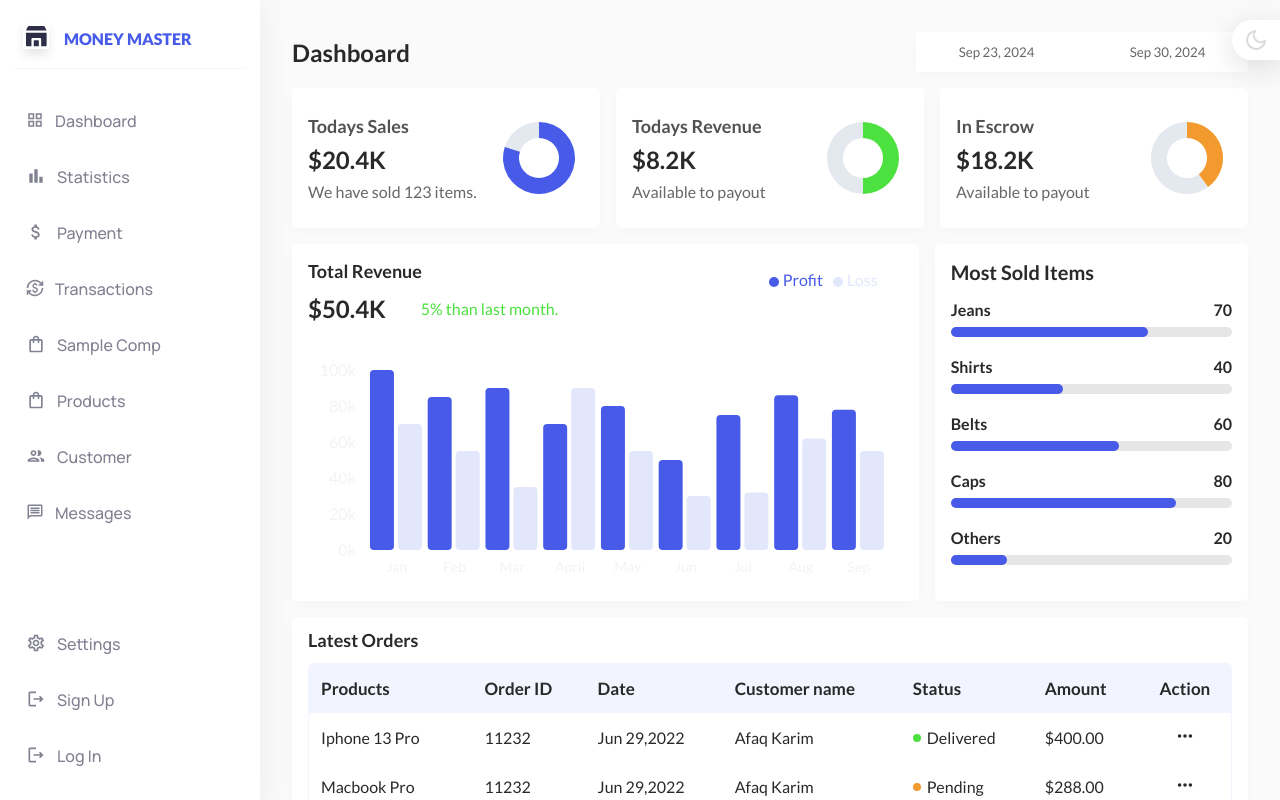
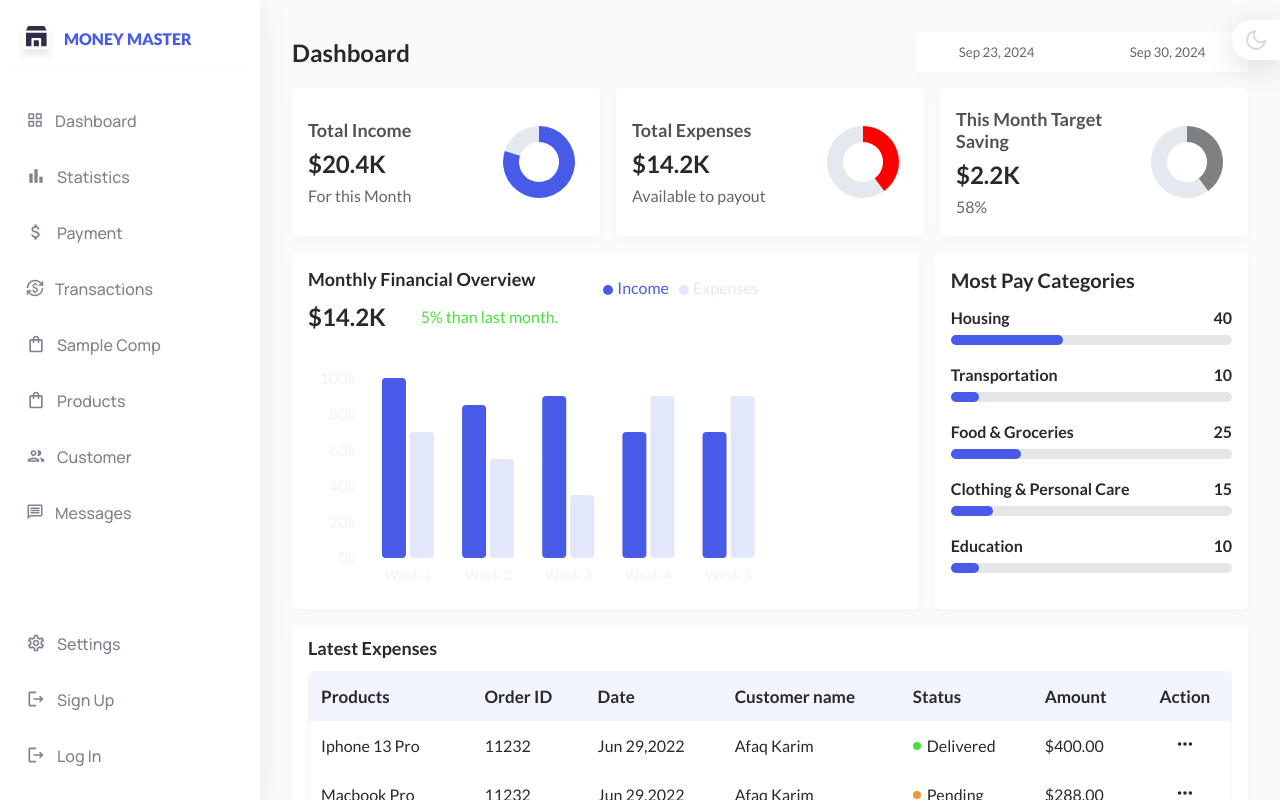
Before and after one commit to dinethdf/Money-Master_Web_wizard_UI, a React (Vite) app: page / in a window 1280 px wide. Shown: the top 800 px of the page. Built offline with nearby package versions, Linux system fonts and the light colour scheme; some icons are missing; what chance would draw is missing.

Commit message:
Ui changes

```diff
--- a/package.json
+++ b/package.json
@@ -17,6 +17,7 @@
     "@mui/x-charts": "^7.17.0",
     "@mui/x-data-grid": "^7.18.0",
     "@mui/x-date-pickers": "^7.18.0",
+    "axios": "^1.7.7",
     "chance": "^1.1.12",
     "date-fns": "^3.1.0",
     "dayjs": "^1.11.13",
--- a/src/common/autoFill/AutoFill.jsx
+++ b/src/common/autoFill/AutoFill.jsx
@@ -97,7 +97,7 @@ const filter = createFilterOptions();
         }}
         sx={{ width: 300 }}
         freeSolo
-        renderInput={(params) => <TextField {...params} label="Free solo dialog" />}
+        renderInput={(params) => <TextField {...params} label="Expences Category" />}
       />
       <Dialog open={open} onClose={handleClose}>
         <form onSubmit={handleSubmit}>
@@ -149,11 +149,11 @@ const filter = createFilterOptions();
 export default AutoFill;
 // Top 100 films as rated by IMDb users. http://www.imdb.com/chart/top
 const top100Films = [
-  { title: 'The Shawshank Redemption', year: 1994 },
-  { title: 'The Godfather', year: 1972 },
-  { title: 'The Godfather: Part II', year: 1974 },
-  { title: 'The Dark Knight', year: 2008 },
-  { title: '12 Angry Men', year: 1957 },
-  { title: "Schindler's List", year: 1993 },
-  { title: 'Pulp Fiction', year: 1994 },
+  { title: 'Housing', year: 1994 },
+  { title: 'Transportation ', year: 1972 },
+  { title: 'Food & Groceries', year: 1974 },
+  { title: 'Insurance', year: 2008 },
+  { title: 'Healthcare ', year: 1957 },
+  { title: "Education ", year: 1993 },
+  { title: 'Savings & Investments', year: 1994 },
 ];
--- a/src/components/dashboard/areaCards/AreaCards.jsx
+++ b/src/components/dashboard/areaCards/AreaCards.jsx
@@ -8,27 +8,27 @@ const AreaCards = () => {
         colors={["#e4e8ef", "#475be8"]}
         percentFillValue={80}
         cardInfo={{
-          title: "Todays Sales",
+          title: "Total Income",
           value: "$20.4K",
-          text: "We have sold 123 items.",
+          text: "For this Month",
         }}
       />
       <AreaCard
-        colors={["#e4e8ef", "#4ce13f"]}
-        percentFillValue={50}
+        colors={["#e4e8ef", "red"]}
+        percentFillValue={40}
         cardInfo={{
-          title: "Todays Revenue",
-          value: "$8.2K",
+          title: "Total Expenses",
+          value: "$14.2K",
           text: "Available to payout",
         }}
       />
       <AreaCard
-        colors={["#e4e8ef", "#f29a2e"]}
+        colors={["#e4e8ef", "gray"]}
         percentFillValue={40}
         cardInfo={{
-          title: "In Escrow",
-          value: "$18.2K",
-          text: "Available to payout",
+          title: "This Month Target Saving",
+          value: "$2.2K",
+          text: "58%",
         }}
       />
     </section>
--- a/src/components/dashboard/areaCharts/AreaBarChart.jsx
+++ b/src/components/dashboard/areaCharts/AreaBarChart.jsx
@@ -15,49 +15,29 @@ import "./AreaCharts.scss";
 
 const data = [
   {
-    month: "Jan",
-    loss: 70,
-    profit: 100,
+    week: "Week 1",
+    expenses: 70,
+    income: 100,
   },
   {
-    month: "Feb",
-    loss: 55,
-    profit: 85,
+    week: "Week 2",
+    expenses: 55,
+    income: 85,
   },
   {
-    month: "Mar",
-    loss: 35,
-    profit: 90,
+    week: "Week 3",
+    expenses: 35,
+    income: 90,
   },
   {
-    month: "April",
-    loss: 90,
-    profit: 70,
+    week: "Week 4",
+    expenses: 90,
+    income: 70,
   },
   {
-    month: "May",
-    loss: 55,
-    profit: 80,
-  },
-  {
-    month: "Jun",
-    loss: 30,
-    profit: 50,
-  },
-  {
-    month: "Jul",
-    loss: 32,
-    profit: 75,
-  },
-  {
-    month: "Aug",
-    loss: 62,
-    profit: 86,
-  },
-  {
-    month: "Sep",
-    loss: 55,
-    profit: 78,
+    week: "Week 5",
+    expenses: 90,
+    income: 70,
   },
 ];
 
@@ -79,9 +59,9 @@ const AreaBarChart = () => {
   return (
     <div className="bar-chart">
       <div className="bar-chart-info">
-        <h5 className="bar-chart-title">Total Revenue</h5>
+        <h5 className="bar-chart-title">Monthly Financial Overview</h5>
         <div className="chart-info-data">
-          <div className="info-data-value">$50.4K</div>
+          <div className="info-data-value">$14.2K</div>
           <div className="info-data-text">
             <FaArrowUpLong />
             <p>5% than last month.</p>
@@ -89,7 +69,7 @@ const AreaBarChart = () => {
         </div>
       </div>
       <div className="bar-chart-wrapper">
-        <ResponsiveContainer width="100%" height="100%">
+        <ResponsiveContainer width="80%" height="100%">
           <BarChart
             width={500}
             height={200}
@@ -103,7 +83,7 @@ const AreaBarChart = () => {
           >
             <XAxis
               padding={{ left: 10 }}
-              dataKey="month"
+              dataKey="week"
               tickSize={0}
               axisLine={false}
               tick={{
@@ -133,7 +113,7 @@ const AreaBarChart = () => {
               formatter={formatLegendValue}
             />
             <Bar
-              dataKey="profit"
+              dataKey="income"
               fill="#475be8"
               activeBar={false}
               isAnimationActive={false}
@@ -141,7 +121,7 @@ const AreaBarChart = () => {
               radius={[4, 4, 4, 4]}
             />
             <Bar
-              dataKey="loss"
+              dataKey="expenses"
               fill="#e3e7fc"
               activeBar={false}
               isAnimationActive={false}
--- a/src/components/dashboard/areaCharts/AreaProgressChart.jsx
+++ b/src/components/dashboard/areaCharts/AreaProgressChart.jsx
@@ -1,28 +1,28 @@
 const data = [
   {
     id: 1,
-    name: "Jeans",
-    percentValues: 70,
+    name: "Housing ",
+    percentValues: 40,
   },
   {
     id: 2,
-    name: "Shirts",
-    percentValues: 40,
+    name: "Transportation ",
+    percentValues: 10,
   },
   {
     id: 3,
-    name: "Belts",
-    percentValues: 60,
+    name: "Food & Groceries",
+    percentValues: 25,
   },
   {
     id: 4,
-    name: "Caps",
-    percentValues: 80,
+    name: "Clothing & Personal Care",
+    percentValues: 15,
   },
   {
     id: 5,
-    name: "Others",
-    percentValues: 20,
+    name: "Education ",
+    percentValues: 10,
   },
 ];
 
@@ -30,7 +30,7 @@ const AreaProgressChart = () => {
   return (
     <div className="progress-bar">
       <div className="progress-bar-info">
-        <h4 className="progress-bar-title">Most Sold Items</h4>
+        <h4 className="progress-bar-title">Most Pay Categories</h4>
       </div>
       <div className="progress-bar-list">
         {data?.map((progressbar) => {
--- a/src/components/dashboard/areaTable/AreaTable.jsx
+++ b/src/components/dashboard/areaTable/AreaTable.jsx
@@ -72,7 +72,7 @@ const AreaTable = () => {
   return (
     <section className="content-area-table">
       <div className="data-table-info">
-        <h4 className="data-table-title">Latest Orders</h4>
+        <h4 className="data-table-title">Latest Expenses</h4>
       </div>
       <div className="data-table-diagram">
         <table>
--- a/src/components/login/LogIn.jsx
+++ b/src/components/login/LogIn.jsx
@@ -125,7 +125,7 @@ export default function Login() {
         <CssBaseline enableColorScheme />
         <SignInContainer direction="column" justifyContent="space-between">
           <Card variant="outlined">
-            <SitemarkIcon />
+            {/* <SitemarkIcon /> */}
             <Typography
               component="h1"
               variant="h4"
--- a/src/components/signUp/SignUp.jsx
+++ b/src/components/signUp/SignUp.jsx
@@ -13,6 +13,7 @@ import Typography from '@mui/material/Typography';
 import Stack from '@mui/material/Stack';
 import MuiCard from '@mui/material/Card';
 import { createTheme, ThemeProvider, styled } from '@mui/material/styles';
+import axios from 'axios';
 
 import { GoogleIcon, FacebookIcon, SitemarkIcon } from './CustomIcons';
 
@@ -37,8 +38,7 @@ const Card = styled(MuiCard)(({ theme }) => ({
 }));
 
 const SignUpContainer = styled(Stack)(({ theme }) => ({
-  height: '100%',
-  padding: 4,
+
   backgroundImage:
     'radial-gradient(ellipse at 50% 50%, hsl(210, 100%, 97%), hsl(0, 0%, 100%))',
   backgroundRepeat: 'no-repeat',
@@ -56,9 +56,11 @@ export default function SignUp() {
   const [emailErrorMessage, setEmailErrorMessage] = React.useState('');
   const [passwordError, setPasswordError] = React.useState(false);
   const [passwordErrorMessage, setPasswordErrorMessage] = React.useState('');
+  const [confirmPasswordError, setConfirmPasswordError] = React.useState(false);
+  const [confirmPasswordErrorMessage, setConfirmPasswordErrorMessage] = React.useState('');
   const [nameError, setNameError] = React.useState(false);
   const [nameErrorMessage, setNameErrorMessage] = React.useState('');
-  // This code only runs on the client side, to determine the system color preference
+
 
   React.useEffect(() => {
     // // Check if there is a preferred mode in localStorage
@@ -80,6 +82,7 @@ export default function SignUp() {
   const validateInputs = () => {
     const email = document.getElementById('email');
     const password = document.getElementById('password');
+    const confirmPassword = document.getElementById('confirmPassword');
     const name = document.getElementById('name');
 
     let isValid = true;
@@ -102,6 +105,15 @@ export default function SignUp() {
       setPasswordErrorMessage('');
     }
 
+    if (!(confirmPassword.value === password.value)) {
+      setConfirmPasswordError(true);
+      setConfirmPasswordErrorMessage('Password Not same.');
+      isValid = false;
+    } else {
+      setConfirmPasswordError(false);
+      setConfirmPasswordErrorMessage('');
+    }
+
     if (!name.value || name.value.length < 1) {
       setNameError(true);
       setNameErrorMessage('Name is required.');
@@ -114,20 +126,68 @@ export default function SignUp() {
     return isValid;
   };
 
-  const handleSubmit = (event) => {
+    const handleSubmit = async (event) => {
+
       event.preventDefault();
-    const data = new FormData(event.currentTarget);
-    console.log({
-      name: data.get('name'),
-      lastName: data.get('lastName'),
-      email: data.get('email'),
-      password: data.get('password'),
+
+
+      const {data} = await axios.post('https://httpbisdan.org/post', {
+        firstName: 'Fred',
+        lastName: 'Flintstone',
+        orders: [1, 2, 3]
+      }, {
+        headers: {
+          'Content-Type': 'application/x-www-form-urlencoded'
+        }
+    }).catch(function (error) {
+      console.log("there is error")
+      console.log(error);
     });
+    console.log("data")
+       console.log(data)
+
+
+      if (validateInputs()) {
+
+
+
+        const {data} = await axios.post('https://httpbin.org/post', {
+          firstName: 'Fred',
+          lastName: 'Flintstone',
+          orders: [1, 2, 3]
+        }, {
+          headers: {
+            'Content-Type': 'application/x-www-form-urlencoded'
+          }
+      })
+
+        // axios.get('/user?ID=12345')
+        //   .then(function (response) {
+        //     // handle success
+        //     console.log(response);
+        //   })
+        //   .catch(function (error) {
+        //     // handle error
+        //     console.log(error);
+        //   })
+        //   .finally(function () {
+        //     // always executed
+        //   });
+
+        // const data = new FormData(event.currentTarget);
+        //   console.log({
+        //     name: data.get('name'),
+        //     lastName: data.get('lastName'),
+        //     email: data.get('email'),
+        //     password: data.get('password'),
+        //   });
+      }
+
     };
 
   return (
 
-      <ThemeProvider theme={ defaultTheme}>
+    <ThemeProvider theme={defaultTheme}>
       <CssBaseline enableColorScheme />
       <SignUpContainer direction="column" justifyContent="space-between">
         <Stack
@@ -137,8 +197,8 @@ export default function SignUp() {
             p: 2,
           }}
         >
-            <Card variant="outlined">
-              <SitemarkIcon />
+          <Card >
+            {/* <SitemarkIcon /> */}
             <Typography
               component="h1"
               variant="h4"
@@ -187,7 +247,7 @@ export default function SignUp() {
                   required
                   fullWidth
                   id="mobile"
-                    placeholder="+94- 7XX XXXX XXX"
+                  placeholder="(+94) 7XX XXXX XXX"
                   name="mobile"
                   // autoComplete="email"
                   variant="outlined"
@@ -213,6 +273,23 @@ export default function SignUp() {
                   color={passwordError ? 'error' : 'primary'}
                 />
               </FormControl>
+
+              <FormControl>
+                <FormLabel htmlFor="password">Confirm Password</FormLabel>
+                <TextField
+                  required
+                  fullWidth
+                  name="confiremPassword"
+                  placeholder="••••••"
+                  type="password"
+                  id="confirmPassword"
+                  autoComplete="new-password"
+                  variant="outlined"
+                  error={confirmPasswordError}
+                  helperText={confirmPasswordErrorMessage}
+                  color={confirmPasswordError ? 'error' : 'primary'}
+                />
+              </FormControl>
               <FormControlLabel
                 control={<Checkbox value="allowExtraEmails" color="primary" />}
                 label="I want to receive updates via email."
@@ -221,7 +298,7 @@ export default function SignUp() {
                 type="submit"
                 fullWidth
                 variant="contained"
-                  onClick={validateInputs}
+              // onClick={validateInputs}
               >
                 Sign up
               </Button>
--- a/src/components/transactionForm/TransactionForm.jsx
+++ b/src/components/transactionForm/TransactionForm.jsx
@@ -66,7 +66,7 @@ const TransactionForm = () => {
             />
             <TextField
               className="form1"
-              label="Discription"
+              label="Payment Methode"
               variant="outlined"
               fullWidth
               margin="normal"
```
Also changed, not shown: 1 other file (tests, documents, lock files or other folders). Lines whose indentation alone changed are shown as unchanged.
